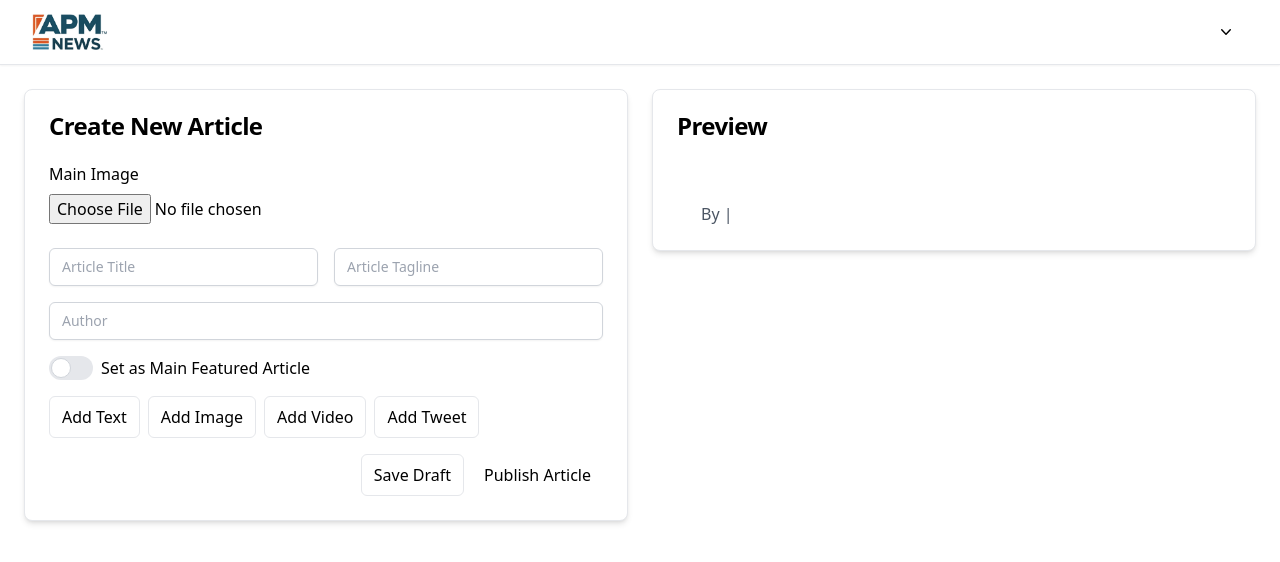
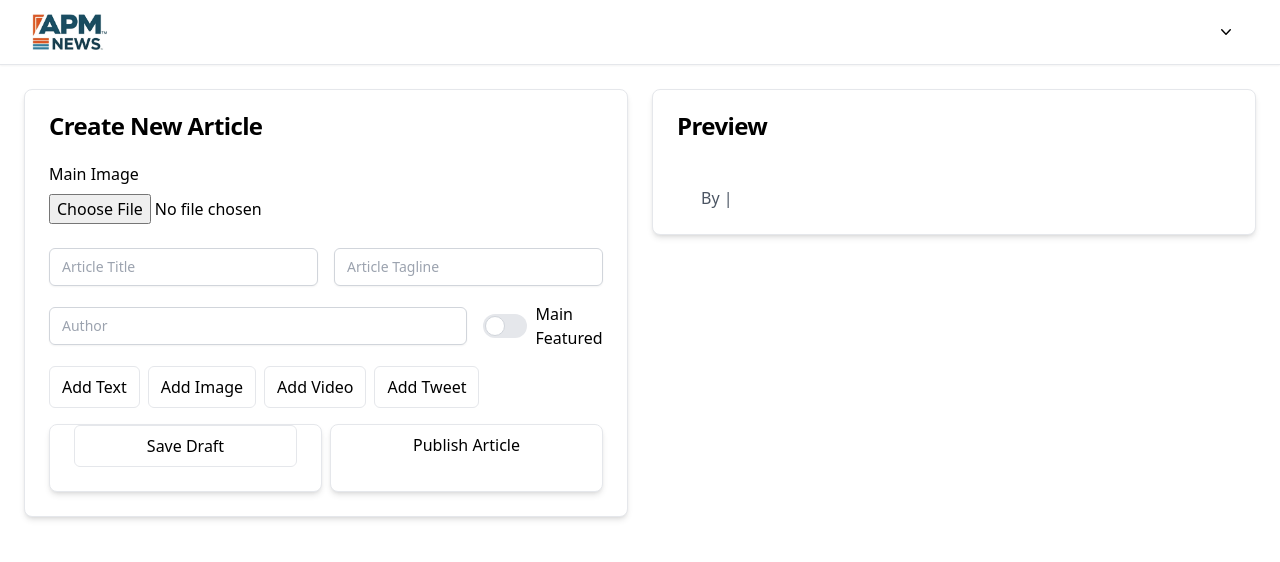
Before and after one commit to jonquixote/News247, a React (Create React App) app: page /admin in a window 1280 px wide. Shown: the top 562 px of the page. Built offline with nearby package versions, Linux system fonts and the light colour scheme.

Commit message:
Admin Article edit publish status

```diff
--- a/src/components/admin/AdminArticleEditor.js
+++ b/src/components/admin/AdminArticleEditor.js
@@ -28,6 +28,8 @@ const AdminArticleEditor = () => {
     content: [],
     isMainFeatured: false
   });
+
+  const [publishStatus, setPublishStatus] = useState('idle'); // 'idle', 'publishing', 'published'
 
   useEffect(() => {
     if (id) {
@@ -254,6 +256,9 @@ const AdminArticleEditor = () => {
   };
 
   const saveArticle = async (status) => {
+    if (status === 'published') {
+      setPublishStatus('publishing');
+    }
     try {
       // Upload videos to S3 and update content
       const updatedContent = await Promise.all(article.content.map(async (block) => {
@@ -280,10 +285,17 @@ const AdminArticleEditor = () => {
         console.log('Article created:', response.data);
       }
 
-      // Redirect to the Admin Article List Page after saving
+      if (status === 'published') {
+        setPublishStatus('published');
+        setTimeout(() => {
+          navigate(`/articles/${response.data._id}`);
+        }, 3000);
+      } else {
         navigate('/admin/articles');
+      }
     } catch (error) {
       console.error('Error saving article:', error);
+      setPublishStatus('idle');
       // Handle error (e.g., show error message to user)
     }
   };
@@ -323,6 +335,7 @@ const AdminArticleEditor = () => {
                     className="w-full sm:w-1/2"
                   />
                 </div>
+                <div className="flex items-center space-x-4">
                   <Input
                     type="text"
                     value={article.author}
@@ -336,7 +349,8 @@ const AdminArticleEditor = () => {
                       checked={article.isMainFeatured}
                       onCheckedChange={handleIsMainFeaturedChange}
                     />
-                  <label htmlFor="main-featured">Set as Main Featured Article</label>
+                    <label htmlFor="main-featured">Main Featured</label>
+                  </div>
                 </div>
 
                 <DragDropContext onDragEnd={onDragEnd}>
@@ -382,8 +396,24 @@ const AdminArticleEditor = () => {
                 </div>
 
                 <div className="flex justify-end space-x-2 mt-6">
-                  <Button onClick={() => saveArticle('draft')} variant="outline">Save Draft</Button>
-                  <Button onClick={() => saveArticle('published')}>Publish Article</Button>
+                  <Card className="w-1/2">
+                    <CardContent className="p-4">
+                      <Button onClick={() => saveArticle('draft')} variant="outline" className="w-full">Save Draft</Button>
+                    </CardContent>
+                  </Card>
+                  <Card className="w-1/2 bg-green-50">
+                    <CardContent className="p-4">
+                      <Button
+                        onClick={() => saveArticle('published')}
+                        className={`w-full ${publishStatus === 'publishing' ? 'animate-spin' : ''} ${publishStatus === 'published' ? 'bg-green-500' : ''}`}
+                        disabled={publishStatus !== 'idle'}
+                      >
+                        {publishStatus === 'idle' && 'Publish Article'}
+                        {publishStatus === 'publishing' && '🌐'}
+                        {publishStatus === 'published' && 'Published!'}
+                      </Button>
+                    </CardContent>
+                  </Card>
                 </div>
               </div>
             </CardContent>
@@ -393,11 +423,9 @@ const AdminArticleEditor = () => {
         <div className="lg:w-1/2 w-full">
           <Card className="overflow-hidden">
             <CardHeader>
-                <div className="pb-4">
               <CardTitle>Preview</CardTitle>
-                </div>
             </CardHeader>
-            <CardContent className="p-0"> {/* Remove padding here */}
+            <CardContent className="p-0">
               <ArticleRenderer article={article} />
             </CardContent>
           </Card>
--- a/src/styles/globals.css
+++ b/src/styles/globals.css
@@ -1,3 +1,16 @@
 @tailwind base;
 @tailwind components;
 @tailwind utilities;
+
+@keyframes spin {
+    from {
+      transform: rotate(0deg);
+    }
+    to {
+      transform: rotate(360deg);
+    }
+  }
+
+  .animate-spin {
+    animation: spin 1s linear infinite;
+  }
```
Lines whose indentation alone changed are shown as unchanged.
